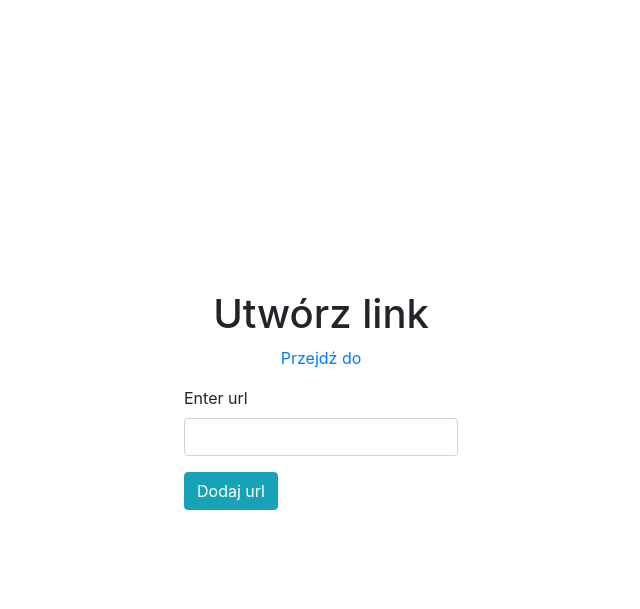
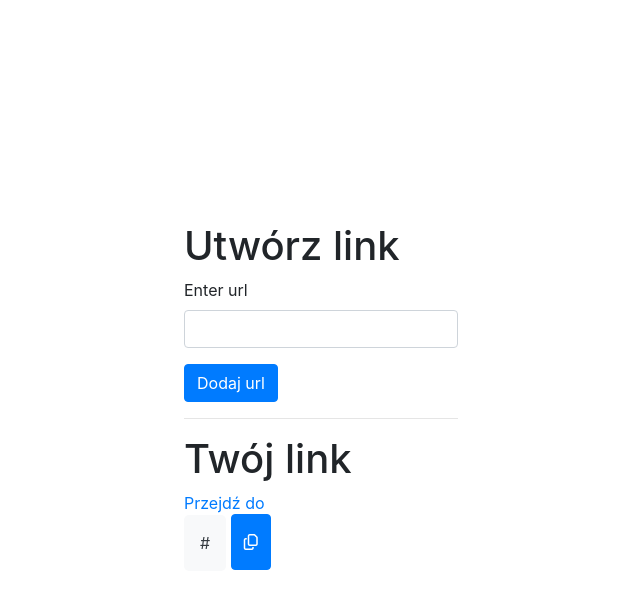
Before and after one commit to MaciejWiatr/django-url-shortener, a Django app: template shorter/templates/shorter/index.html in a window 1280 px wide. Shown: the top 609 px of the page, without its empty margins (319-959 px from the left). Run offline with Django 3.2, Linux system fonts and the light colour scheme; tables that the repository leaves empty hold one stand-in row (Sample ...); the template is opened without the code that fills it: values named after a table or form of the project are taken from there, most other values are stand-ins (such as "Sample title", 1, 10 or a date in 2020); some libraries are stand-ins or nearby versions.

Commit message:
Rework frontend

```diff
--- a/shorter/templates/shorter/index.html
+++ b/shorter/templates/shorter/index.html
@@ -20,14 +21,13 @@
     .asteriskField {
         display: none;
     }
+
 </style>
 
 <body>
 {% load crispy_forms_tags %}
 
-<h1>
-    Utwórz link
-</h1>
+<div style="max-width: 600px">
     {% if messages %}
         {% for message in messages %}
             <div class="alert alert-success">
@@ -35,29 +35,49 @@
             </div>
         {% endfor %}
     {% endif %}
-{% if url %}
-    <div>
-        <a class='link' href="{{ url }}">Przejdź do</a>
-        <p class="raw-link"></p>
-    </div>
-{% endif %}
-<div class="form-wrapper" style="max-width: 400px">
+    <h1>
+        Utwórz link
+    </h1>
+
+
+    <div class="form-wrapper">
         <form method="post">
             {% csrf_token %}
             {{ form|crispy }}
-        <button class="btn btn-info" type="submit">
+            <button class="btn btn-primary" type="submit">
                 Dodaj url
             </button>
         </form>
     </div>
+    <hr>
+    {% if url %}
+        <h1>Twój link</h1>
+        <div>
+            <a class='link' href="{{ url }}">Przejdź do</a>
+            <div>
+                <p style="display: inline-block; border-radius: 5px"
+                   class="p-3 mb-2 bg-light text-dark" id="raw-url">{{ url }}</p>
+                <button onclick="copy()"
+                        style='display: inline-block !important; height: 56px; width: auto; transform: translateY(-2px)'
+                        class="btn btn-primary"><i
+                        class="far fa-copy"></i>
+                </button>
+            </div>
 
+        </div>
+    {% endif %}
+</div>
 
 <script>
-    let raw_link = document.getElementsByClassName('raw-link'),
-        url_item = document.getElementsByClassName('link');
-
-    console.log(url_item.href)
-
+    function copy() {
+        var copyText = document.getElementById("raw-url");
+        var textArea = document.createElement("textarea");
+        textArea.value = copyText.textContent;
+        document.body.appendChild(textArea);
+        textArea.select();
+        document.execCommand("Copy");
+        textArea.remove();
+    }
 </script>
 </body>
 </html>
--- a/shorter/views.py
+++ b/shorter/views.py
@@ -19,7 +19,7 @@ def index(request):
             link = form.save()
             link.save()
             messages.info(request, f"Link został utworzony")
-            context['url'] = link.code
+            context['url'] = request.build_absolute_uri() + link.code
         else:
             messages.error(request, 'Wystąpił błąd')
 
```
Also changed, not shown: other parts of shorter/templates/shorter/index.html (+1 -0 lines). Lines whose indentation alone changed are shown as unchanged.
